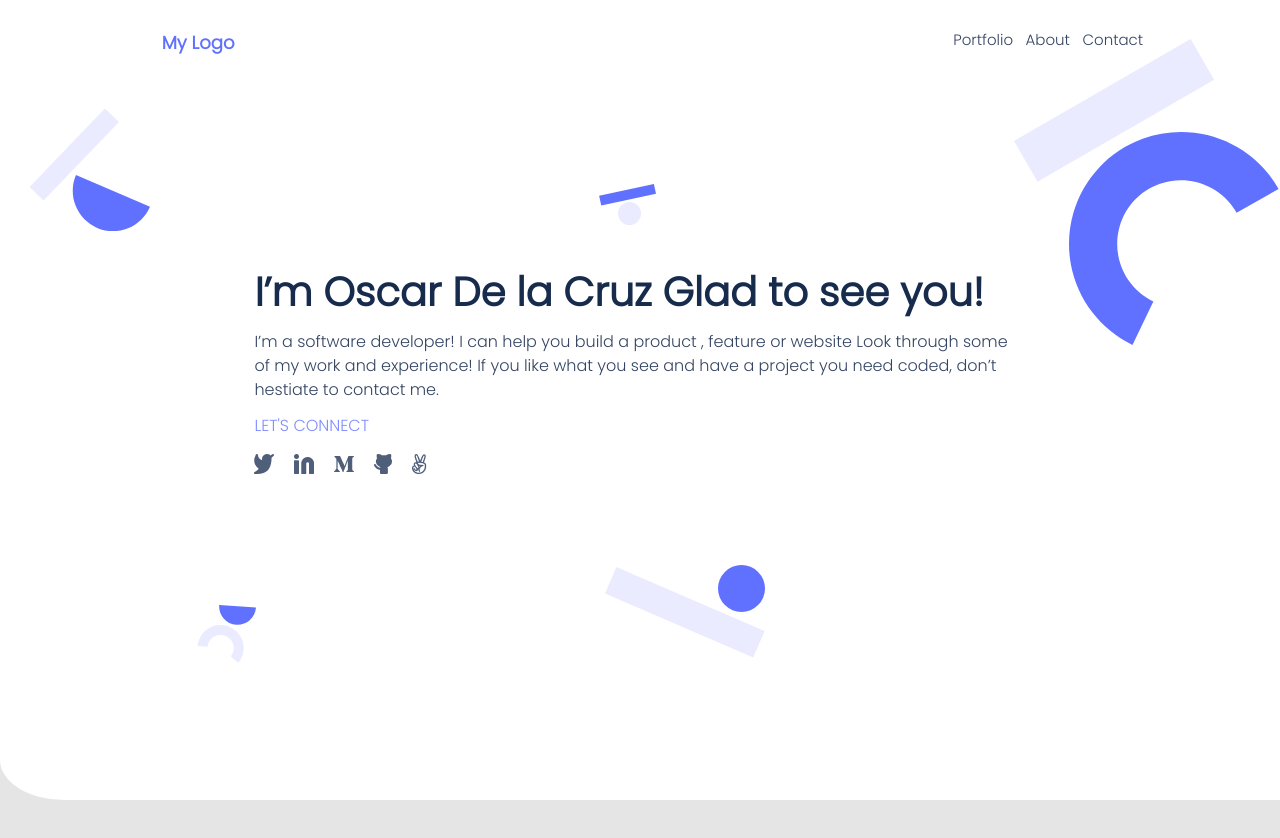
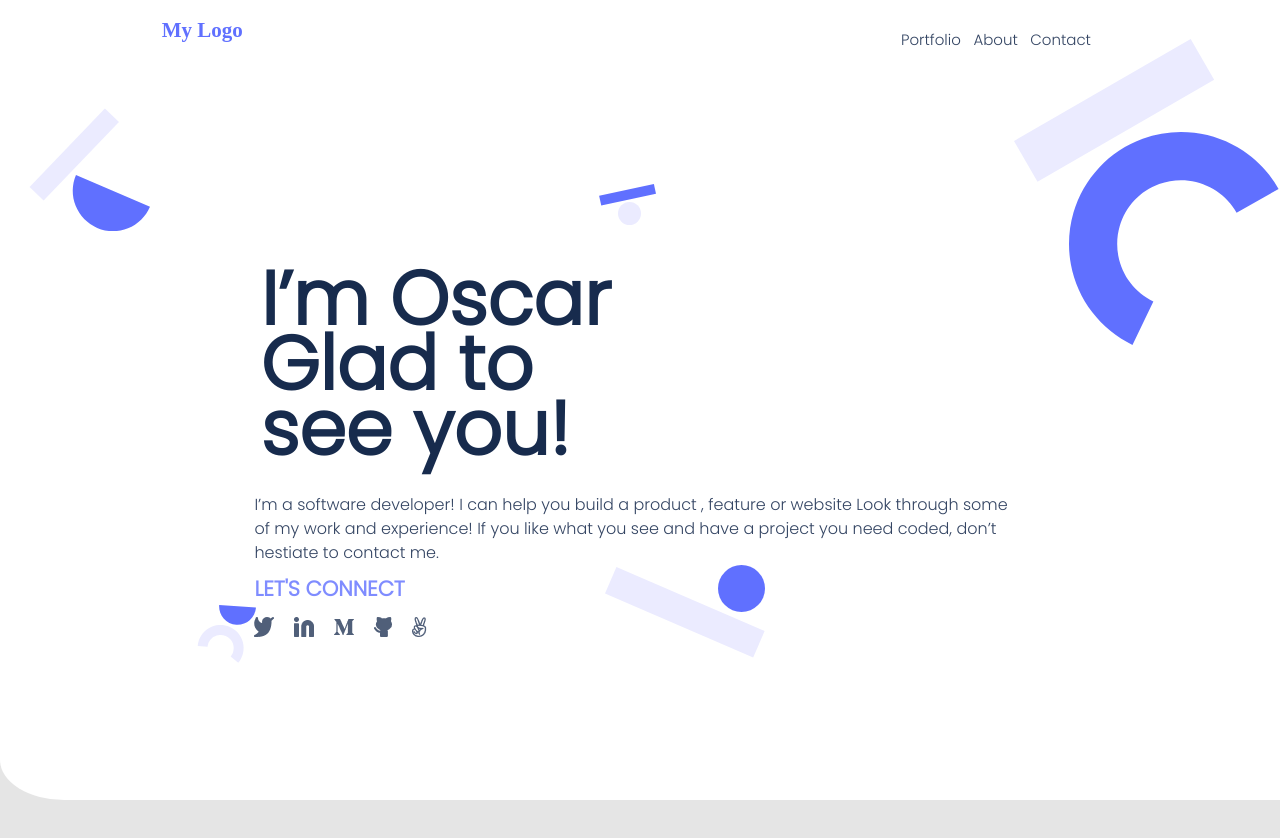
Before and after one commit to oscar-byte15/Portfolio_setup_mobile_First, a website: page index.html in a window 1280 px wide. Drawn offline with Linux system fonts and the light colour scheme.

Commit message:
Fixing files
Fixing files with the corrections of my reviewer

```diff
--- a/index.html
+++ b/index.html
@@ -27,8 +27,8 @@
           </nav>
         </header>
         <section id="home_presentation">
-           <h4 class="short-presentation">I’m Oscar De la Cruz
-            Glad to see you!</h4>
+           <h1 class="short-presentation">I’m Oscar
+            Glad to see you!</h1>
             <p>
                 I’m a software developer! I can help you build a product ,
                 feature or website Look through some of my work and experience!
--- a/styles/template2.css
+++ b/styles/template2.css
@@ -62,12 +62,13 @@ body {
 
 .short-presentation {
   font-family: Poppins, sans-serif;
-  font-weight: bold;
-  font-size: 40px;
+  font-weight: 900;
+  font-size: 64px;
   color: #172b4d;
-  line-height: 52px;
+  line-height: 55px;
   text-align: start;
-  margin: 0 24px;
+  margin-left: 30px;
+  margin-right: 50%;
 }
 
 #home_presentation p {
@@ -92,7 +93,7 @@ body {
 }
 
 #my_work {
-  margin: 50px 0 57px 0;
+  margin: 50px 0 5px 0;
   display: grid;
   grid-template-rows: repeat(18, 100vh);
 }
@@ -107,7 +108,7 @@ h3 {
   margin-top: 12px;
   margin-bottom: 0;
   font-weight: bold;
-  font-size: 32px;
+  font-size: 96px;
   color: #172b4d;
   font-family: Poppins, sans-serif;
   line-height: 44px;
@@ -116,8 +117,8 @@ h3 {
 div h3 {
   font-family: Poppins, sans-serif;
   font-style: normal;
-  font-weight: normal;
-  font-size: 16px;
+  font-weight: bold;
+  font-size: 21px;
   line-height: 24px;
   color: #7f8cff;
   margin-left: 24px;
@@ -278,18 +279,25 @@ div h3:hover {
 .external_link a:hover { color: #fff; }
 
 #nav .logo {
-  text-decoration: none;
-  font-family: Poppins, sans-serif;
+  width: 96px;
+  height: 20px;
+  font-family: normal;
+  font-style: normal;
   font-weight: bold;
-  font-size: 30px;
-  color: #6070ff;
+  font-size: 21px;
+  line-height: 20px;
   display: flex;
   align-items: center;
   text-align: center;
   margin-left: 24px;
   margin-top: 20px;
-  width: 25%;
+  margin-bottom: 20px;
   margin-right: 60%;
+  color: #6070ff;
+  flex: none;
+  order: 0;
+  flex-grow: 0;
+  text-decoration: none;
 }
 
 #about_me {
@@ -450,13 +458,6 @@ span {
     margin-left: 10.76%;
   }
 
-  header #nav .logo {
-    font-family: Poppins, sans-serif;
-    font-weight: bold;
-    font-size: 18px;
-    line-height: 20px;
-  }
-
   #nav nav {
     display: none;
   }
@@ -466,6 +467,20 @@ span {
     justify-content: space-between;
     min-width: 190px;
     margin-top: 30px;
+  }
+
+  .short-presentation {
+    font-family: Poppins, sans-serif;
+    font-weight: 700;
+    font-style: normal;
+    font-size: 75px;
+    color: #172b4d;
+    line-height: 65px;
+    text-align: start;
+    margin: 0;
+    margin-right: 50%;
+    margin-left: 30px;
+    margin-bottom: 20px;
   }
 
   #nav .internal-link li {
```
Also changed, not shown: README.md.
